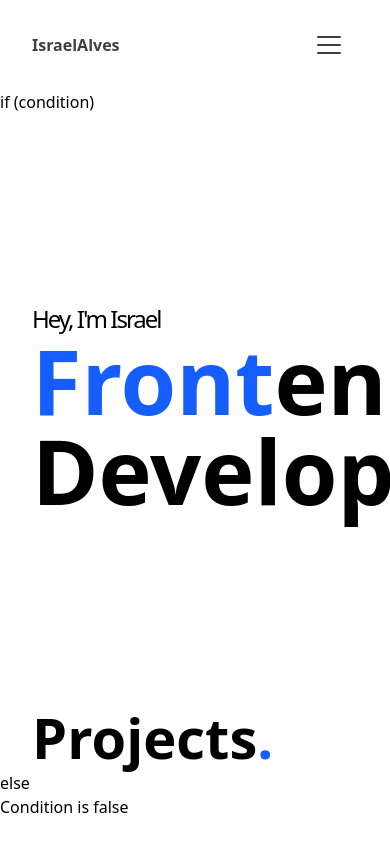
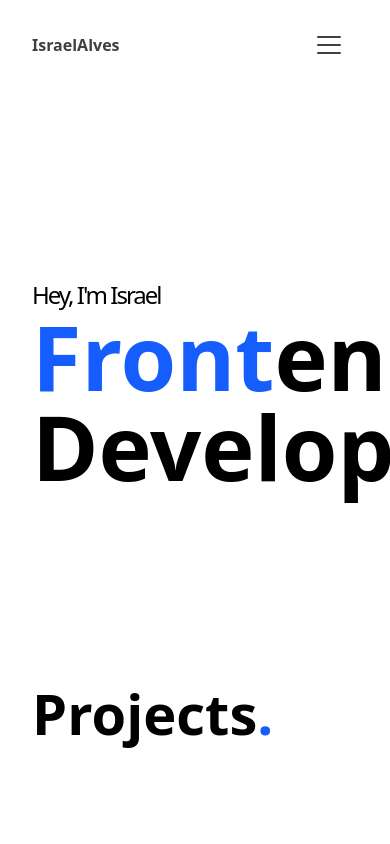
Before and after one commit to raelalves182/portfolio, a Next.js app: page / in a window 390 px wide. Shown: the top 844 px of the page. Built offline with nearby package versions, Linux system fonts and the light colour scheme.

Commit message:
fix home

```diff
--- a/src/app/about/page.tsx
+++ /dev/null
@@ -1,31 +0,0 @@
-import Image from 'next/image';
-import React from 'react';
-
-function about() {
-  return (
-    <section className="bg-hero-pattern bg-no-repeat bg-cover bg-center h-screen">
-      <div className="container max-w-6xl p-6 m-auto h-full flex justify-center">
-        <div className="flex items-center flex-wrap md:flex-nowrap gap-6 bg-black bg-opacity-75 m-auto rounded-sm">
-          <div>
-            <Image
-              className="rounded-sm grayscale"
-              src="/my-image.jpg"
-              alt="my-image"
-              width={500}
-              height={500}
-            />
-          </div>
-          <div className="p-4">
-            <h1 className="text-2xl sm:text-3xl text-white font-bold before:content-['━━'] before:text-sky-700 before:text-4xl before:mr-2">
-              About me
-            </h1>
-
-            <p className="text-base sm:text-2xl text-white">I&apos;m Israel Alves, a <strong>Front-End Developer</strong>, focused and passionate about music and technology.</p>
-          </div>
-        </div>
-      </div>
-    </section>
-  )
-}
-
-export default about;
--- a/src/app/page.tsx
+++ b/src/app/page.tsx
@@ -6,8 +6,6 @@ export default function Home() {
   return (
     <>
       <main>
-        if (condition) {
-          <div>
         <section className="mt-[50px]">
           <div className='container'>
             <div className='flex items-center justify-between gap-24'>
@@ -36,12 +34,6 @@ export default function Home() {
             </div>
           </div>
         </section>
-          </div>
-        } else {
-          <div>
-            <h1>Condition is false</h1>
-          </div>
-        }
       </main>
     </>
   )
```
Lines whose indentation alone changed are shown as unchanged.
